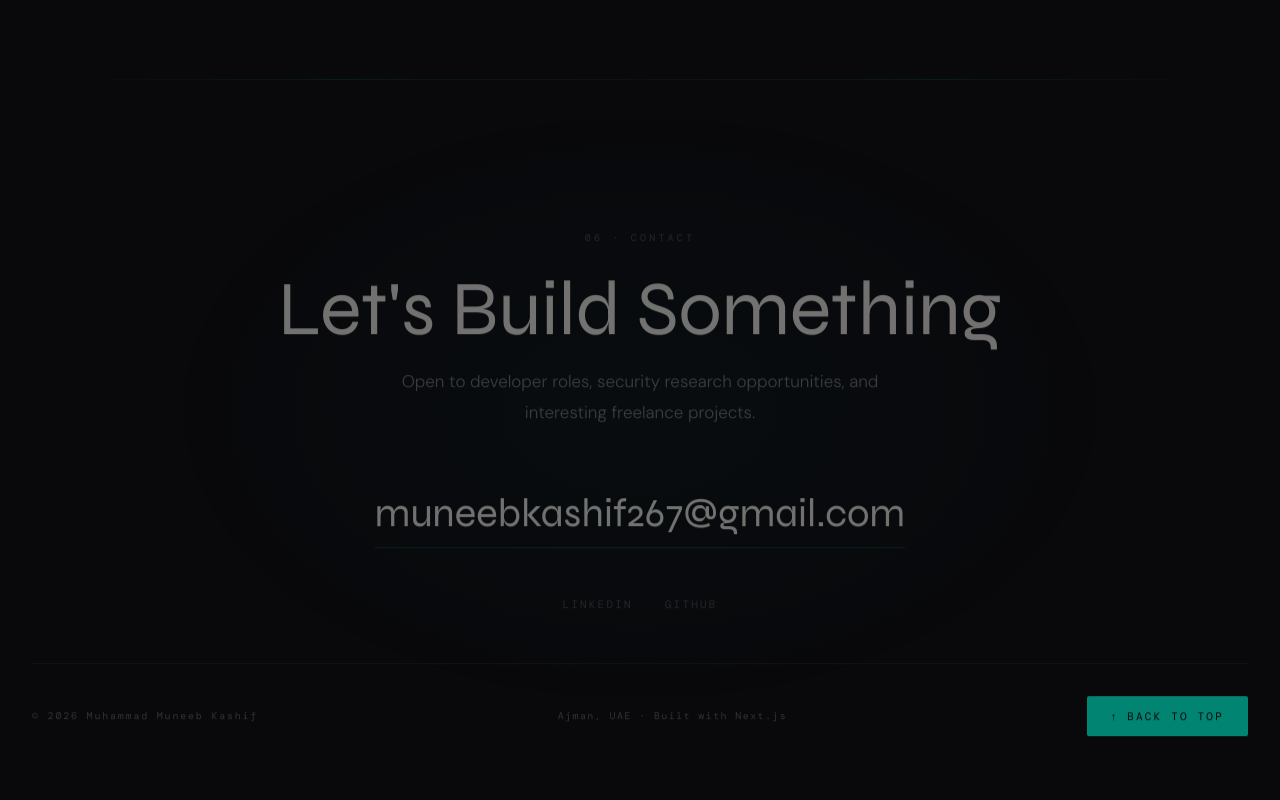
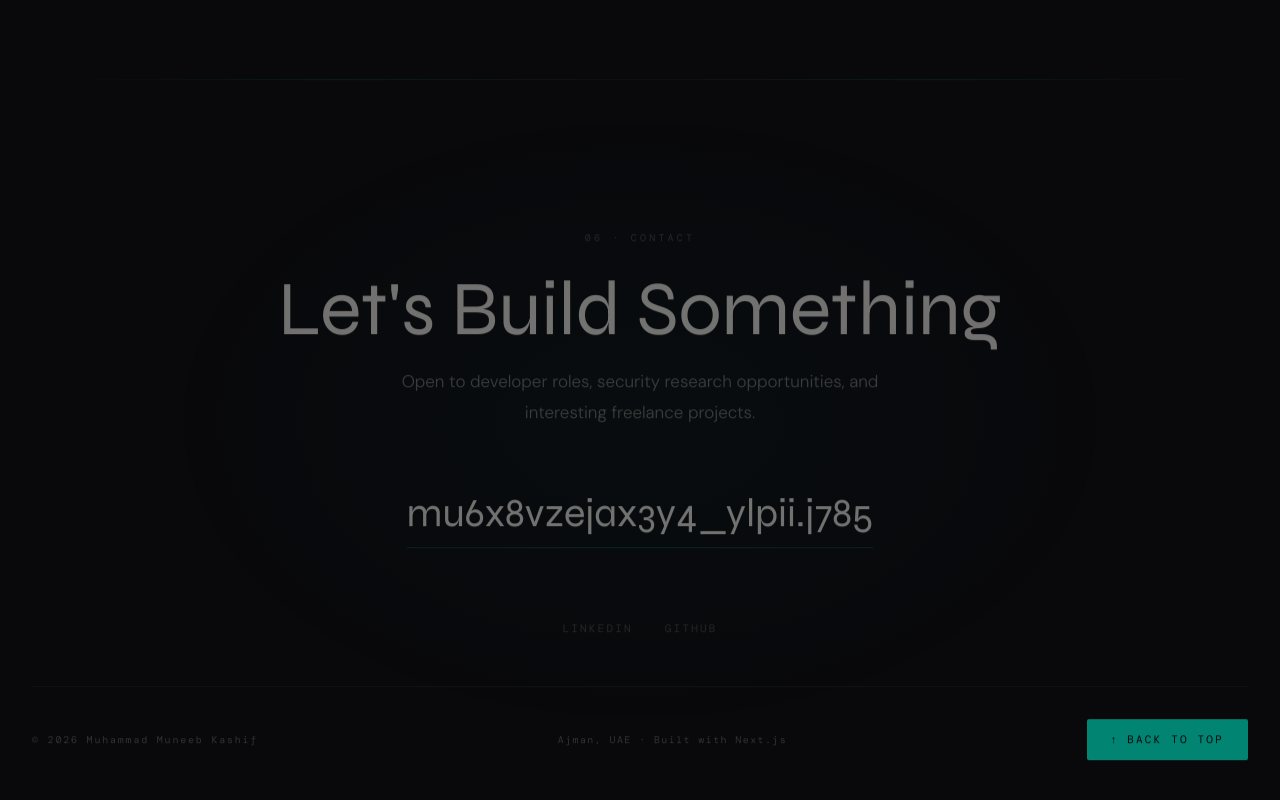
Before and after one commit to muneebfr-fr/muneeb-portfolio, a Next.js app: page / in a window 1280 px wide. Shown: the part 7338-8138 px from the top of the page. Built offline with nearby package versions, Linux system fonts and the light colour scheme.

Commit message:
Add scramble reveal + copy to clipboard to email in Contact

```diff
--- a/src/components/Contact.tsx
+++ b/src/components/Contact.tsx
@@ -1,11 +1,95 @@
 "use client";
-import { useRef } from "react";
-import { motion, useScroll, useTransform } from "framer-motion";
+import { useRef, useState, useEffect } from "react";
+import { motion, useScroll, useTransform, useInView } from "framer-motion";
 
 function smoothScrollTo(href: string) {
   const id = href.replace("#", "");
   const el = document.getElementById(id);
   if (el) el.scrollIntoView({ behavior: "smooth" });
+}
+
+const EMAIL = "muneebkashif267@gmail.com";
+const CHARS = "abcdefghijklmnopqrstuvwxyz0123456789@._";
+
+function ScrambleEmail() {
+  const ref = useRef<HTMLSpanElement>(null);
+  const isInView = useInView(ref, { once: true, margin: "-60px" });
+  const [display, setDisplay] = useState(() => EMAIL.split("").map(() => CHARS[Math.floor(Math.random() * CHARS.length)]).join(""));
+  const [copied, setCopied] = useState(false);
+  const [revealed, setRevealed] = useState(false);
+
+  useEffect(() => {
+    if (!isInView || revealed) return;
+    let frame: number;
+    const start = performance.now();
+    const duration = 1600;
+
+    const tick = (now: number) => {
+      const progress = Math.min((now - start) / duration, 1);
+      const lockedCount = Math.floor(progress * EMAIL.length);
+      const next = EMAIL.split("").map((char, i) => {
+        if (i < lockedCount) return char;
+        return CHARS[Math.floor(Math.random() * CHARS.length)];
+      }).join("");
+      setDisplay(next);
+      if (progress < 1) {
+        frame = requestAnimationFrame(tick);
+      } else {
+        setDisplay(EMAIL);
+        setRevealed(true);
+      }
+    };
+
+    frame = requestAnimationFrame(tick);
+    return () => cancelAnimationFrame(frame);
+  }, [isInView, revealed]);
+
+  function handleCopy() {
+    navigator.clipboard.writeText(EMAIL).then(() => {
+      setCopied(true);
+      setTimeout(() => setCopied(false), 2000);
+    });
+  }
+
+  return (
+    <div style={{ display: "inline-flex", flexDirection: "column", alignItems: "center", gap: 10 }}>
+      <motion.span
+        ref={ref}
+        onClick={handleCopy}
+        whileHover={{ scale: 1.02 }}
+        transition={{ type: "spring", stiffness: 300, damping: 20 }}
+        style={{
+          fontFamily: "var(--font-syne)",
+          fontWeight: 300,
+          fontSize: "clamp(20px, 3.5vw, 40px)",
+          color: copied ? "var(--accent)" : "var(--text-primary)",
+          borderBottom: `1px solid ${copied ? "var(--accent)" : "rgba(0,194,168,0.3)"}`,
+          paddingBottom: 4,
+          cursor: "pointer",
+          letterSpacing: copied ? "0.04em" : "0",
+          transition: "color 0.3s ease, border-color 0.3s ease, letter-spacing 0.3s ease",
+          display: "inline-block",
+          userSelect: "none",
+        }}
+      >
+        {copied ? "copied ✓" : display}
+      </motion.span>
+      <motion.span
+        initial={{ opacity: 0 }}
+        animate={{ opacity: isInView ? 1 : 0 }}
+        transition={{ delay: 1.8, duration: 0.5 }}
+        style={{
+          fontFamily: "var(--font-dm-mono)",
+          fontSize: 9,
+          letterSpacing: "0.22em",
+          textTransform: "uppercase",
+          color: "var(--text-muted)",
+        }}
+      >
+        click to copy
+      </motion.span>
+    </div>
+  );
 }
 
 export default function Contact() {
@@ -76,31 +160,9 @@ export default function Contact() {
           </p>
 
           {/* Email CTA */}
-          <a
-            href="mailto:muneebkashif267@gmail.com"
-            style={{
-              fontFamily: "var(--font-syne)",
-              fontWeight: 300,
-              fontSize: "clamp(20px, 3.5vw, 40px)",
-              color: "var(--text-primary)",
-              textDecoration: "none",
-              borderBottom: "1px solid rgba(0,194,168,0.3)",
-              paddingBottom: 4,
-              transition: "color 0.2s ease, border-color 0.2s ease",
-              display: "inline-block",
-              marginBottom: 48,
-            }}
-            onMouseEnter={e => {
-              (e.currentTarget as HTMLElement).style.color = "var(--accent)";
-              (e.currentTarget as HTMLElement).style.borderColor = "var(--accent)";
-            }}
-            onMouseLeave={e => {
-              (e.currentTarget as HTMLElement).style.color = "var(--text-primary)";
-              (e.currentTarget as HTMLElement).style.borderColor = "rgba(0,194,168,0.3)";
-            }}
-          >
-            muneebkashif267@gmail.com
-          </a>
+          <div style={{ marginBottom: 48 }}>
+            <ScrambleEmail />
+          </div>
 
           {/* Social links */}
           <div style={{ display: "flex", justifyContent: "center", gap: 32 }}>
```
